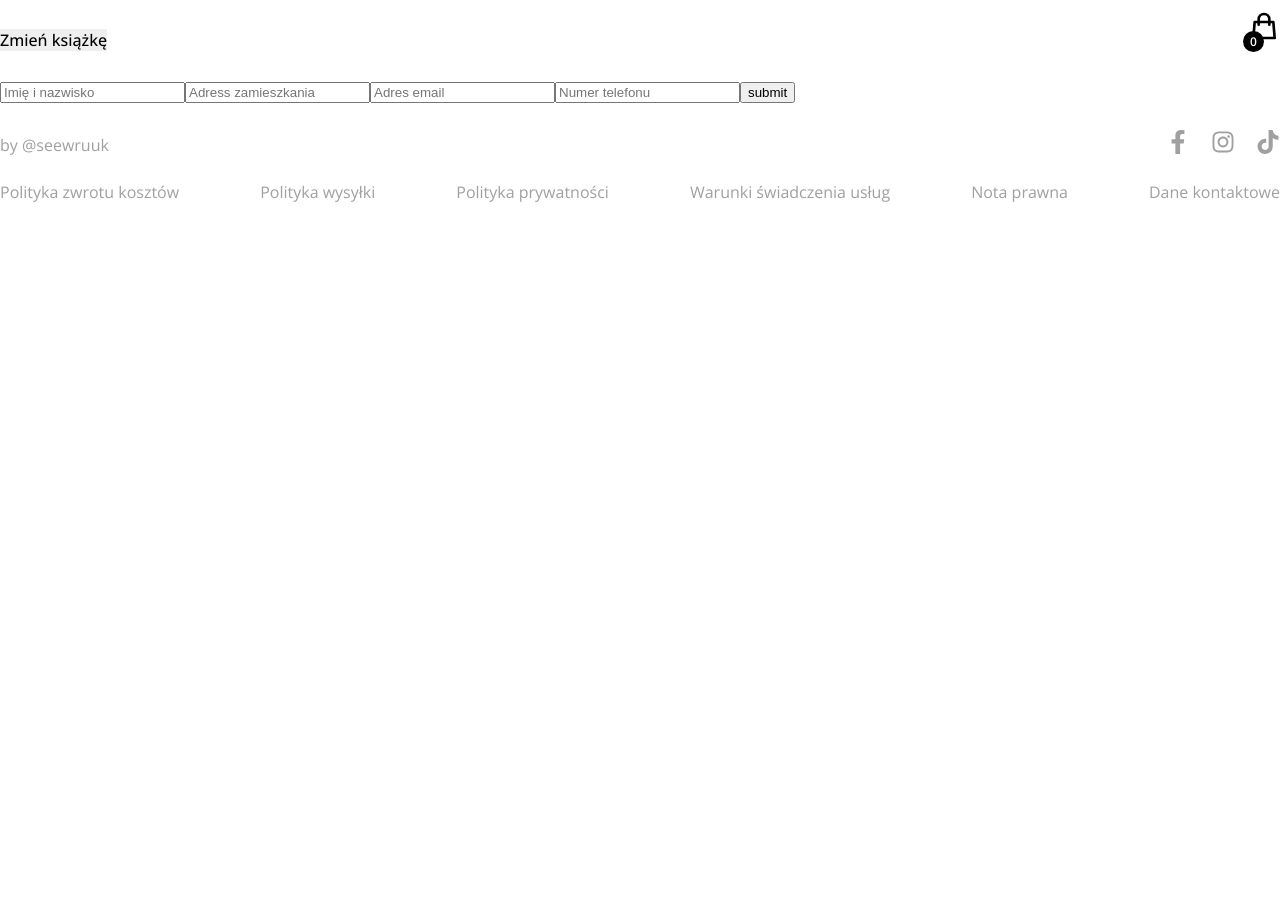
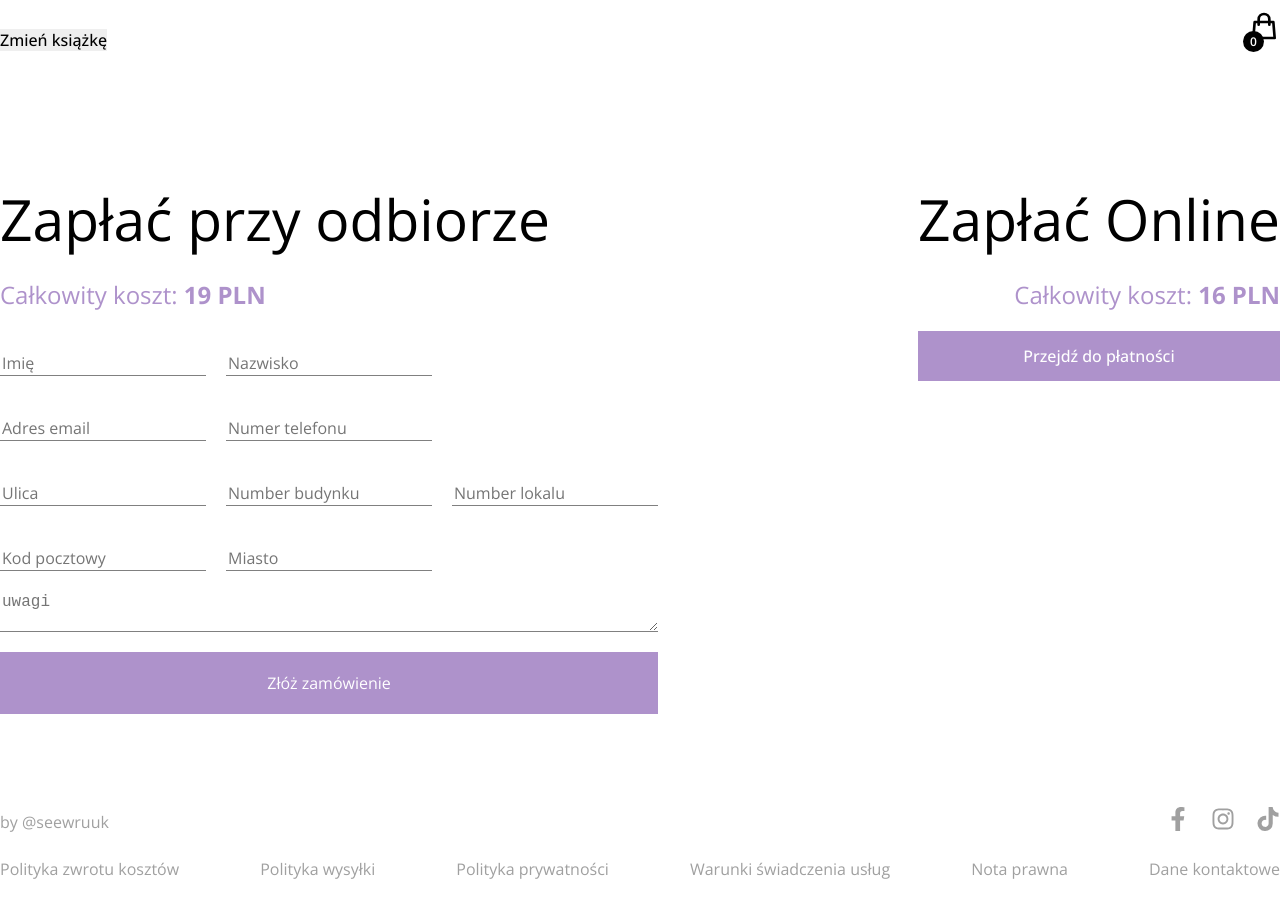
Before and after one commit to seewruuk/ptz10l-store-nextjs-sanity-stripe, a Next.js app: page /checkout in a window 1280 px wide. Before the commit the page ends 800 px from the top, so only its background shows below. Built offline with nearby package versions, Linux system fonts and the light colour scheme; no server answers.

Commit message:
artur szypryt farme mial

```diff
--- a/lib/client.js
+++ b/lib/client.js
@@ -7,7 +7,8 @@ export const client = sanityClient({
     dataset: 'production',
     apiVersion: '2022-12-12',
     useCdn: true,
-    token: process.env.NEXT_PUBLIC_SANITY_TOKEN
+    // token: process.env.NEXT_PUBLIC_SANITY_TOKEN
+    token: 'skOWKmBjQsb5vlMcJjfo6Fzdt1kv4J6oBYNT5UFBdn7kKZl4SsmOItCe27dM3zajF7KuO0IF0gWmlLcosRAVHdWO21FjkcrnsjJziTfiDmwAWE7R6ZtfjiiBrqQBVe2EGDNZS8UsXS4Ayr2gT3b9tkUekruIrCJnHQN8kVyo9IfmYAkPF73K',
 });
 
 const builder = imageUrlBilder(client);
--- /dev/null
+++ b/lib/orderHandler.js
@@ -0,0 +1,28 @@
+
+
+export const createOrder = async({
+    firstname, secondname, email,
+    phone, address, number,
+    apartment,  postcode, city, total, firstItem, secondItem
+}) => {
+    const res = await fetch('./api/order' , {
+        method : "POST",
+        body: JSON.stringify({
+            firstname: firstname,
+            secondname: secondname,
+            email: email,
+            phone: phone,
+            address: address,
+            number: number,
+            apartment: apartment,
+            postcode: postcode,
+            city: city,
+            total: total,
+            firstItem: firstItem,
+            secondItem: secondItem,
+
+        }),
+    });
+    const id = await res.json();
+    return id;
+}
--- a/pages/checkout.js
+++ b/pages/checkout.js
@@ -1,10 +1,24 @@
-import React, { useState } from 'react'
+import React, { useState, useEffect } from 'react'
 import { useStateContext } from './../context/StateContext';
+import { createOrder } from './../lib/orderHandler';
+import getStripe from '../lib/getStripe';
+import toast from 'react-hot-toast';
+import { useRouter } from 'next/router';
+
 
 
 const Checkout = () => {
 
-    const {cartItems} = useStateContext();
+    const router = useRouter();
+
+    const { cartItems, totalPrice, setShowCart, setCartItems } = useStateContext();
+
+    useEffect(() => {
+        return () => {
+            setShowCart(false)
+        }
+    }, [])
+
 
     const [formState, setFormState] = useState({});
     const handleFormChange = (event) =>
@@ -12,33 +26,98 @@ const Checkout = () => {
             ...formState, [event.target.name]: event.target.value
         })
 
+    const submitHandler = async (event) => {
 
-    const submitHandler = (event) => {
         event.preventDefault();
-        const config = {
-            SecureToken: '47394084-d1b2-4cae-919e-21341d2855ec',
-            To: 'laczekktorylubiczekolade@gmail.com',
-            From: formState.email,
-            Subject: formState.name,
-            Body: "jebac policje"
-        }
+
+        const firstItem = cartItems[0] && cartItems[0].quantity
+        const secondItem = cartItems[1] && cartItems[1].quantity
+
+        const total = totalPrice;
+        const id = await createOrder({ ...formState, total, firstItem, secondItem })
+
+        setCartItems([]);
+        router.push('/success');
+
+        console.log("Sanity order place", id)
+    }
 
 
-        if(window.Email){
-            window.Email.send(config).then(() => alert("message sent"));
-        }
+    const handleCheckout = async () => {
+        const stripe = await getStripe();
+
+        const response = await fetch('/api/stripe', {
+            method: 'POST',
+            headers: {
+                'Content-Type': 'application/json'
+            },
+            body: JSON.stringify(cartItems),
+        });
+        console.log(cartItems)
+        if (response.statusCode === 500) return;
+
+        const data = await response.json();
+        toast.loading('Ładowanie systemu płatności...');
+
+
+        stripe.redirectToCheckout({ sessionId: data.id });
     }
 
     return (
-        <>
-            <form onSubmit={submitHandler}>
-                <input placeholder='Imię i nazwisko' required type="name" name="name" value={formState.name} onChange={handleFormChange} />
-                <input placeholder='Adress zamieszkania' type="address" name="address" value={formState.address} onChange={handleFormChange} />
-                <input placeholder='Adres email' type="email" name="email" value={formState.email} onChange={handleFormChange} />
-                <input placeholder='Numer telefonu' type="phone" name="phone" value={formState.phone} onChange={handleFormChange} />
-                <input type="submit" value="submit" />
-            </form>
-        </>
+        <div className='checkout-container'>
+            <div className='checkout-wrapper'>
+
+                <div className="checkout-option1">
+                    <div>
+                        <h1>Zapłać przy odbiorze</h1>
+                        <h2 className='checkout-price'>Całkowity koszt: <span style={{fontWeight: "bold"}}>{
+                            totalPrice + 19
+                        } PLN </span> </h2>
+                    </div>
+                    <div className='form-content'>
+                        <form onSubmit={submitHandler}>
+                            <div className="formFlex">
+                                <input type="text" name="firstname" placeholder='Imię' required value={formState.firstname} onChange={handleFormChange} />
+                                <input type="text" name="secondname" placeholder='Nazwisko' required value={formState.secondname} onChange={handleFormChange} />
+                            </div>
+                            <div className='formFlex' >
+                                <input type="text" name="email" placeholder='Adres email' required value={formState.email} onChange={handleFormChange} />
+                                <input type="text" name="phone" placeholder='Numer telefonu' required value={formState.phone} onChange={handleFormChange} />
+                            </div>
+                            <div className="formFlex">
+                                <input type="text" name="address" placeholder='Ulica' required value={formState.address} onChange={handleFormChange} />
+                                <input type="text" name="number" placeholder='Number budynku' required value={formState.number} onChange={handleFormChange} />
+                                <input type="text" name="apartment" placeholder='Number lokalu' required value={formState.apartment} onChange={handleFormChange} />
+                            </div>
+                            <div className="formFlex">
+                                <input type="text" name="postcode" placeholder='Kod pocztowy' required value={formState.postcode} onChange={handleFormChange} />
+                                <input type="text" name="city" placeholder='Miasto' required value={formState.city} onChange={handleFormChange} />
+                            </div>
+                            <div className="formFlex">
+                                <textarea name="warning" placeholder='uwagi'></textarea>
+                            </div>
+                            <input type="submit" value="Złóż zamówienie" />
+
+
+
+
+                        </form>
+                    </div>
+                </div>
+
+                <div className="checkout-option2">
+                    <h1>Zapłać Online</h1>
+                    <h2 className='checkout-price'>Całkowity koszt: <span style={{fontWeight: "bold"}}>{
+                            totalPrice + 16
+                        } PLN </span> </h2>
+                    <button type='button' className='button-pay-with-stripe' onClick={handleCheckout}>
+                        Przejdź do płatności
+                    </button>
+                </div>
+            </div>
+        </div>
+
+
     )
 }
 
--- a/pages/success.js
+++ b/pages/success.js
@@ -20,6 +20,7 @@ const Success = () => {
 
 
 
+
     return (
 
 
@@ -27,7 +28,7 @@ const Success = () => {
             <div className='success-page-container'>
                 <h3>Marcel Nowakowski</h3>
                 <h1>Dziękuje za złożenie zamówienia!</h1>
-                <p>W wiadomości email otrzymasz szczegóły dotyczące swojego zamówienia.</p>
+                <p>Twoje zamówienie jest w trakcie realizacji</p>
                 <p>W razie wszelkich pytań zapraszam do kontaktu:</p>
 
                 <p>
--- a/styles/style.css
+++ b/styles/style.css
@@ -1,7 +1,8 @@
 * {
   font-weight: normal;
 }
-#__next{
+
+#__next {
   margin: 0;
   padding: 0;
 }
@@ -11,10 +12,130 @@
   --circleColor: #AE92CB;
 }
 
-
 ::-webkit-scrollbar {
   display: none;
 }
+
+
+
+.checkout-container {
+  margin-top: 100px;
+  width: 100%;
+  height: 75vh;
+  display: flex;
+  flex-direction: column;
+  gap: 30px;
+}
+
+
+textarea:focus,
+input:focus {
+  outline: none;
+}
+
+.checkout-wrapper {
+
+  height: 100%;
+  display: flex;
+  justify-content: space-between;
+
+}
+.checkout-option1{
+  order: 1;
+}
+
+.checkout-option2{
+  order: 2;
+  text-align: right;
+}
+.checkout-price{
+  color: var(--themeColor);
+
+}
+
+
+@media screen and (max-width: 1100px) {
+
+  .checkout-container{
+    margin-top: 100px;
+    display: block;
+    height: 100%;
+    text-align: center;
+  }
+
+  .checkout-wrapper{
+    flex-direction: column;
+    height: 100%;
+    gap: 120px;
+  }
+  .formFlex{
+    flex-direction: column;
+  }
+  input{
+    text-align: center;
+  }
+  textarea{
+    text-align: center;
+  }
+
+  .checkout-option1{
+    order: 2;
+  }
+  .checkout-option2{
+    order: 1;
+    text-align: center;
+  }
+}
+
+
+.formFlex {
+  display: flex;
+  gap: 20px;
+}
+
+.form-content form {
+  display: flex;
+  flex-direction: column;
+}
+
+.form-content input {
+  margin: 20px 0px;
+  font-size: 16px;
+  font-family: "Open Sans";
+  background: none;
+  border: none;
+  border-bottom: 1px solid grey;
+}
+
+.form-content input:focus {
+  border-bottom: 1px solid black;
+}
+
+.formFlex textarea {
+  width: 100%;
+  font-size: 16px;
+  border: none;
+  border-bottom: 1px solid grey;
+}
+
+.form-content input[type=submit] {
+  border: none;
+  font-size: 16px;
+  padding: 20px 0px;
+  background: var(--themeColor);
+  color: #fff;
+  transition: 0.35s ease-in-out;
+}
+
+.form-content input[type=submit]:hover {
+  background: black;
+  cursor: pointer;
+  transition: 0.35s ease-in-out;
+  color: #fff;
+}
+
+
+
 
 .switch-product-component {
   z-index: 99;
@@ -34,15 +155,17 @@ body {
   margin: 0;
   padding: 0;
 }
+
 ::-webkit-scrollbar {
   width: 0px;
 }
-button{
+
+button {
   margin: 0;
   padding: 0;
 }
-#__next
-.main-container {
+
+#__next .main-container {
   max-width: 1400px;
   margin: auto;
   width: 100%;
@@ -434,7 +557,7 @@ button {
 }
 
 .product-title {
-  font-size: 21px;
+  font-size: 18px;
   font-weight: bolder;
 }
 
@@ -539,7 +662,8 @@ h5 {
   transition: 0.35s ease-in-out;
   cursor: pointer;
 }
-.loader-wrapper{
+
+.loader-wrapper {
   z-index: 100;
   position: absolute;
   bottom: 0;
@@ -553,12 +677,12 @@ h5 {
 
 }
 
-.loader-container{
+.loader-container {
   height: 100%;
   width: 100%;
 }
 
-.policy-template{
+.policy-template {
   margin: 50px 0px;
   display: flex;
   flex-direction: column;
@@ -750,15 +874,18 @@ h5 {
 
   }
 
-  .subtotal-top h5 , .subtotal-top span{
+  .subtotal-top h5,
+  .subtotal-top span {
     text-align: center;
   }
+
   .subtotal-top {
     gap: 30px;
     flex-direction: column;
     align-items: center;
   }
-  .subtotal-bottom{
+
+  .subtotal-bottom {
     align-items: center;
     margin-bottom: 20px;
   }
```
Also changed, not shown: components/Cart.jsx (+6 -8 lines), pages/api/order.js (added, +42 -0 lines), 2 other files (tests, documents, lock files or other folders).
